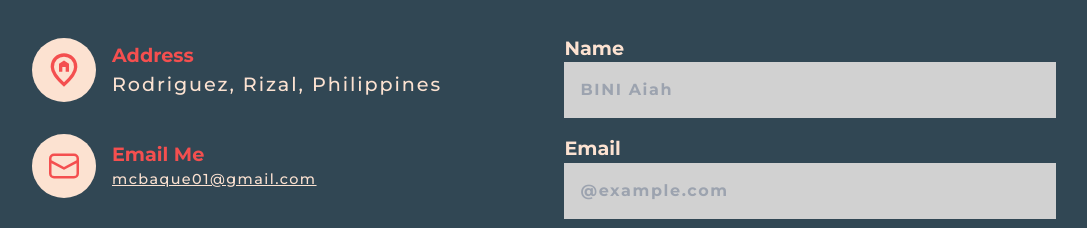
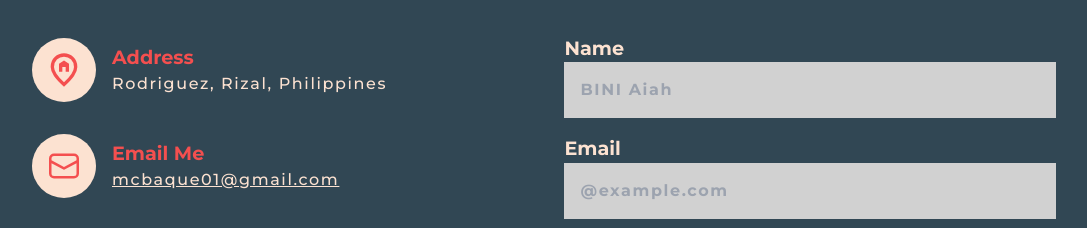
Before and after one commit to McBaque01/McBaqueV3, a React (Vite) app in the folder Frontend/McBaqueV3/: page /Portfolio in a window 1280 px wide. Shown: the part 3892-4120 px from the top of the page, without its empty margins (96-1183 px from the left). Built offline with nearby package versions, Linux system fonts and the light colour scheme.

Commit message:
fixing vercel error

```diff
--- a/Frontend/McBaqueV3/src/assets/components/portfolio/contact/ContactFormUI.tsx
+++ b/Frontend/McBaqueV3/src/assets/components/portfolio/contact/ContactFormUI.tsx
@@ -1,4 +1,4 @@
-import React from "react";
+
 import { SubmitHandler, useForm } from "react-hook-form";
 import { zodResolver } from "@hookform/resolvers/zod";
 import { z } from "zod";
--- a/Frontend/McBaqueV3/src/assets/components/portfolio/contact/ContactUI.tsx
+++ b/Frontend/McBaqueV3/src/assets/components/portfolio/contact/ContactUI.tsx
@@ -1,4 +1,4 @@
-import React from "react";
+
 import { Icon } from "@iconify/react";
 import { ContactFormUI } from "./ContactFormUI";
 
@@ -31,7 +31,7 @@ export const ContactUI = () => {
                     <h1 className=" font-Montserrat text-[1em] 2xl:text-[1.2em] xl:text-[1.2em] font-bold  text-cred">
                       Address
                     </h1>
-                    <p className=" font-Montserrat text-[0.9em] 2xl:text-[1.2em] xl:text-[1.2em] font-medium  tracking-widest  text-clightbrown">
+                    <p className=" font-Montserrat text-[0.9em] 2xl:text-[1em] xl:text-[1em] font-medium  tracking-widest  text-clightbrown">
                       Rodriguez, Rizal, Philippines
                     </p>
                   </div>
@@ -50,7 +50,7 @@ export const ContactUI = () => {
                     <h1 className=" font-Montserrat text-[1em] xl:text-[1.2em] 2xl:text-[1.2em] font-bold  text-cred">
                       Email Me
                     </h1>
-                    <p className=" font-Montserrat text-[0.9em] font-medium tracking-widest text-clightbrown  underline">
+                    <p className=" font-Montserrat text-[0.9em] xl:text-[1em] 2xl:text-[1em] font-medium tracking-widest text-clightbrown  underline">
                       mcbaque01@gmail.com
                     </p>
                   </div>
```
